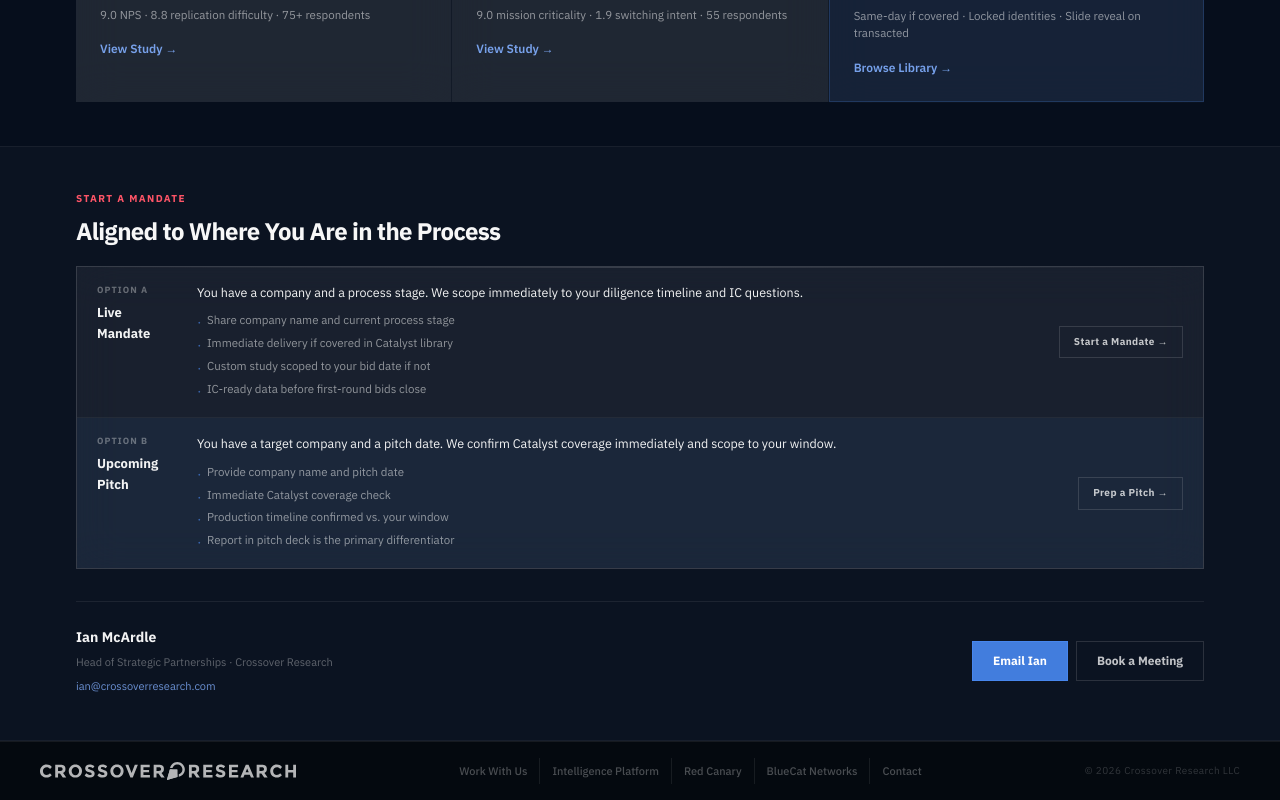
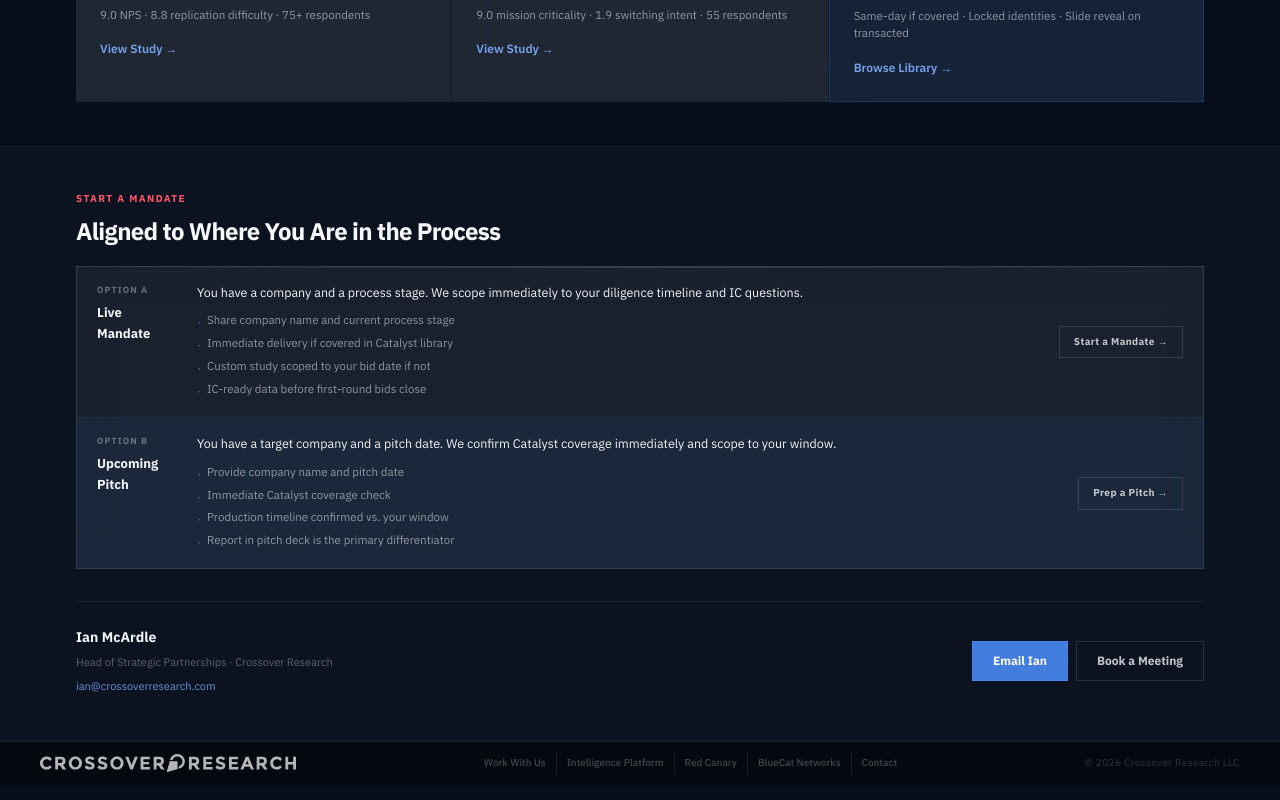
Before and after one commit to Crossover-Research/sell-side-overview-site, a Next.js app: page / in a window 1280 px wide. Shown: the part 2160-2960 px from the top of the page. Built offline with nearby package versions, Linux system fonts and the light colour scheme.

Commit message:
fix: footer smaller — 10px padding, 13px logo, 10px links

```diff
--- a/app/globals.css
+++ b/app/globals.css
@@ -976,7 +976,7 @@ main { padding-top: calc(var(--topbar-h) + var(--tabnav-h)); } /* clearance for
 .site-footer {
   background: #04090f;
   border-top: 1px solid rgba(255,255,255,.07);
-  padding: 16px var(--content-pad);
+  padding: 10px var(--content-pad);
   position: relative; z-index: 1;
 }
 .site-footer-inner {
@@ -985,16 +985,16 @@ main { padding-top: calc(var(--topbar-h) + var(--tabnav-h)); } /* clearance for
   gap: 24px; flex-wrap: wrap;
 }
 .site-footer-logo {
-  height: 16px; width: auto;
-  filter: brightness(0) invert(1); opacity: .45;
+  height: 13px; width: auto;
+  filter: brightness(0) invert(1); opacity: .4;
   flex-shrink: 0;
 }
 .site-footer-links {
   display: flex; align-items: center; gap: 0; flex-wrap: wrap;
 }
 .site-footer-links a {
-  font-size: 11px; font-weight: 500; color: rgba(255,255,255,.28);
-  text-decoration: none; padding: 4px 12px;
+  font-size: 10px; font-weight: 500; color: rgba(255,255,255,.25);
+  text-decoration: none; padding: 3px 10px;
   border-right: 1px solid rgba(255,255,255,.08);
   transition: color .15s; white-space: nowrap;
 }
```
